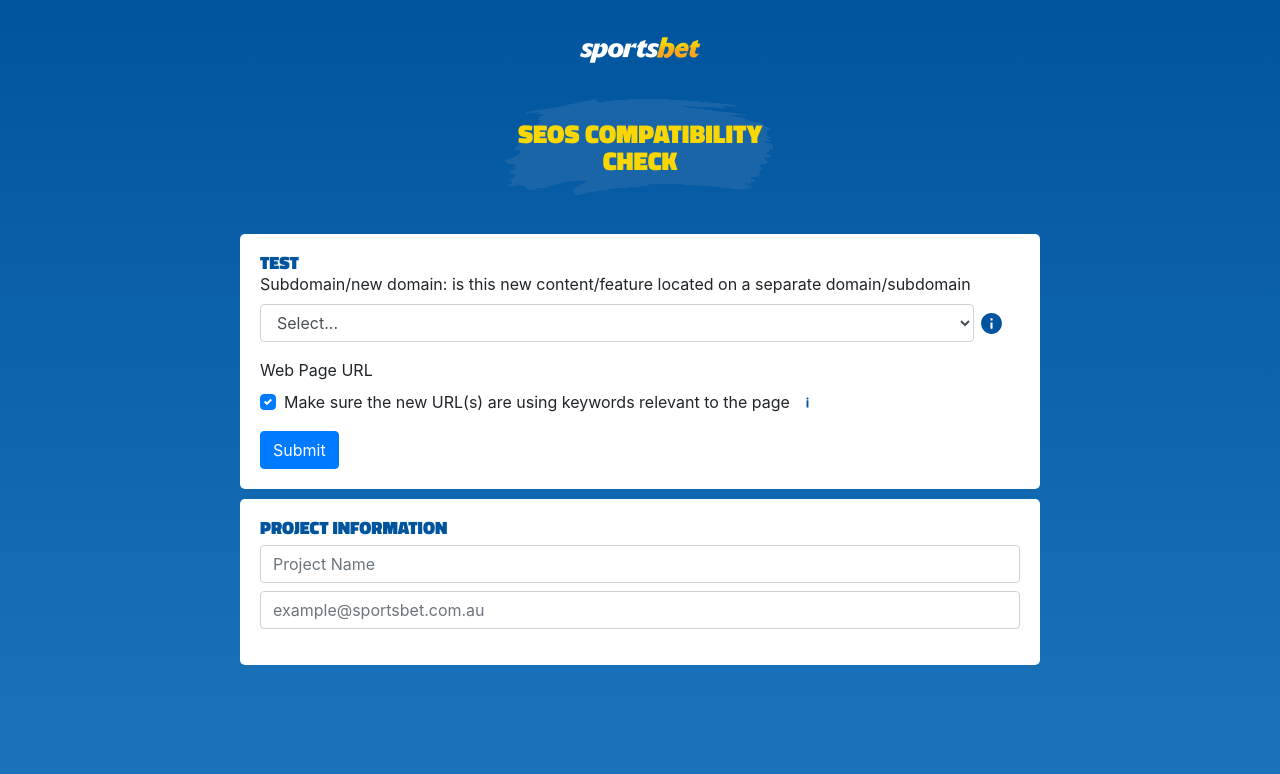
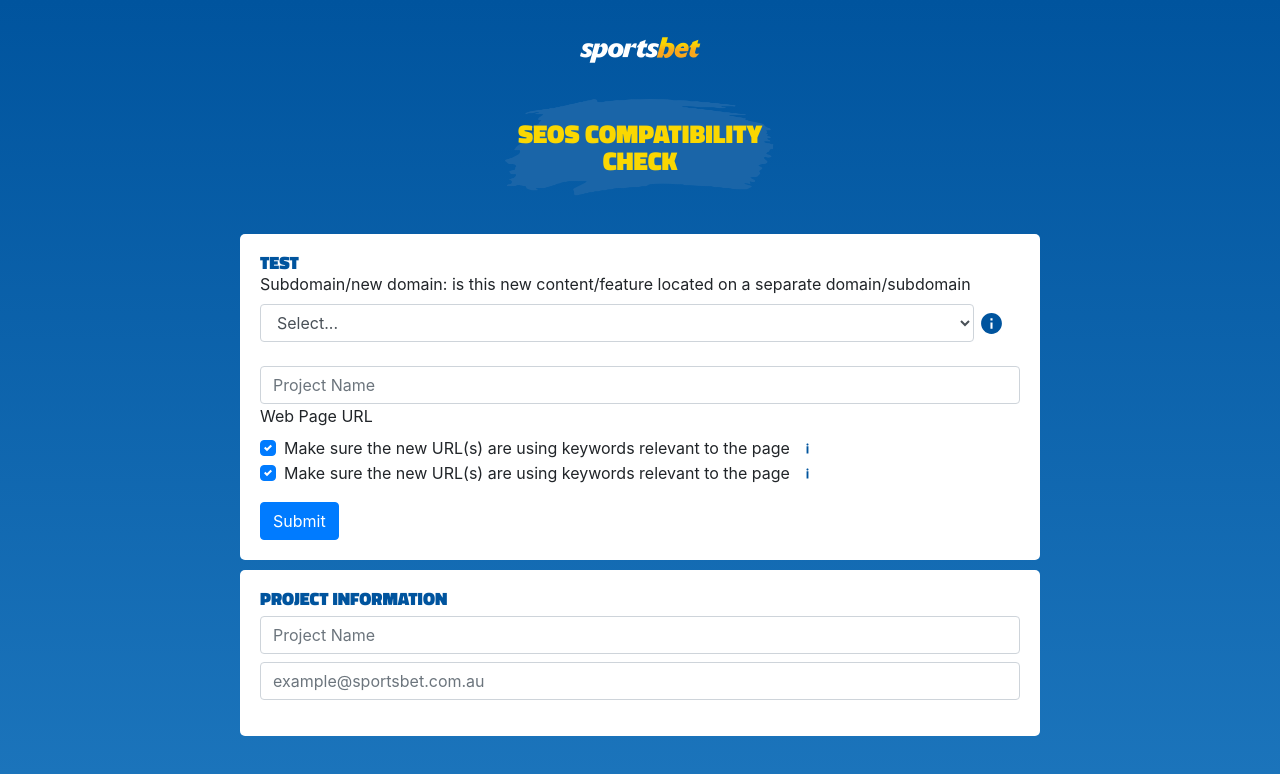
Before and after one commit to ventosae/ba-checklist, a React (Create React App) app in the folder ba-checklist/: page / in a window 1280 px wide. Shown: the top 774 px of the page. Built offline with nearby package versions, Linux system fonts and the light colour scheme.

Commit message:
refactoring

```diff
--- a/ba-checklist/src/componenets/formData.js
+++ b/ba-checklist/src/componenets/formData.js
@@ -282,11 +282,38 @@ export const testData = [
     ]
   },
   {
+    type: "input",
+    inputLabel: "Project Name",
+    inputId: "projectName",
+    inputPlaceholder: "Project Name",
+    errorMessage: "Plese enter project name",
+    value: "",
+    isValid: true,
+    tooltip: [
+      {
+        tooltipComment: "Please provide info here",
+        class: "123"
+      }
+    ]
+  },
+  {
     type: "checklist",
     label: "Web Page URL",
     errorMessage: "Please pick an answer",
-
     options: [
+      {
+        optionLabel:
+          "Make sure the new URL(s) are using keywords relevant to the page",
+        id: "urlKeyword123",
+        value: "URLs are using keywords relevant to the page",
+        checked: true,
+        tooltiptext: [
+          {
+            tooltipComment: "Please provide info here",
+            class: "123"
+          }
+        ]
+      },
       {
         optionLabel:
           "Make sure the new URL(s) are using keywords relevant to the page",
--- a/ba-checklist/src/componenets/formWrapper.js
+++ b/ba-checklist/src/componenets/formWrapper.js
@@ -20,30 +20,51 @@ class FormWrapper extends Component {
     data: FormFields
   };
 
+  inputEqualTarget(event, input) {
+    return event === input;
+  }
+
+  updateInputs(ev) {
+    let result;
+    result = this.state.data.map(item => {
+      if (this.inputEqualTarget(ev.target.id, item.inputId)) {
+        return { ...item, value: ev.target.value };
+      } else {
+        return item;
+      }
+    });
+
+    return result;
+  }
+
+  checkboxInChecklist(ev) {
+    debugger;
+    return ev.options.some(item => item.id === ev.target.id);
+  }
+
+  updateChecklist(ev) {
+    let result;
+    result = this.state.data.map(item => {
+      if (this.checkboxInChecklist(item)) {
+        console.log("move forward");
+      } else {
+        return item;
+      }
+    });
+
+    return result;
+  }
+
   onChange = ev => {
     ev.preventDefault();
     let myNewData;
-    console.log(this.state.data);
-    myNewData = this.state.data.map(item => {
-      console.log("item type is", item.type);
-      if (item.type === "checklist") {
-        console.log("meow 1");
-        if (item.options[0].id === ev.target.id) {
-          debugger;
-          if (item.options[0].checked === true) {
-            let temp = { ...item.options[0], checked: false };
-            return { ...item, options: temp };
-          } else {
-            return { ...item.options, checked: true };
-          }
-        }
-      } else if (item.inputId === ev.target.id) {
-        console.log("meow 2");
-        return { ...item, value: ev.target.value };
-      }
-      // console.log("checlist value test", item);
-      return item;
-    });
+    console.log("event type is", ev.target.type);
+    if (ev.target.type != "checkbox") {
+      myNewData = this.updateInputs(ev);
+    } else {
+      console.log("new data checklist", myNewData);
+      this.updateChecklist(ev);
+    }
 
     this.setState({
       data: myNewData
@@ -75,8 +96,6 @@ class FormWrapper extends Component {
   };
 
   validate = event => {
-    debugger;
-
     event.preventDefault();
     let targetType = event.target.type;
     let eventId = event.target.name;
@@ -104,7 +123,6 @@ class FormWrapper extends Component {
         if (object.type !== "checklist") {
           let itemId = object["inputId"];
           console.log("object[inputId]", object["inputId"]);
-          debugger;
           let isInputValid = this.lenghValid(object["value"], itemId);
           if (!isInputValid) {
             currentObjects = this.mapData(
@@ -258,12 +276,3 @@ class FormWrapper extends Component {
 }
 
 export default FormWrapper;
-
-// const SEOChecklist = function() {
-//   function sendToSlack(data) {
-//     // send data to slack
-//     axios.post("url", { data });
-//   }
-
-//   return <FormWrapper send={sendToSlack} />;
-// };
```
